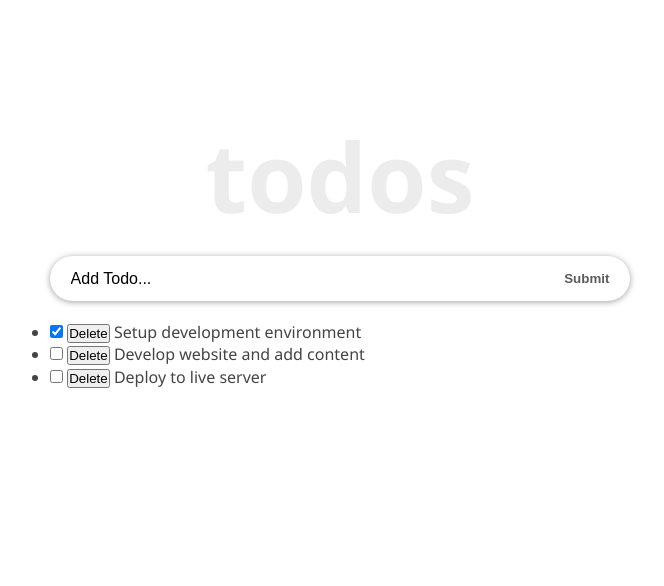
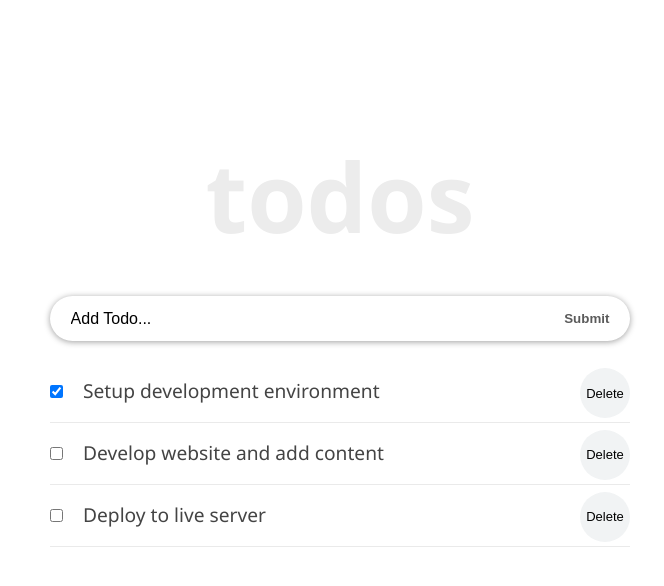
Before and after one commit to ndorrh/Math_Magicians, a React (Create React App) app: page / in a window 1280 px wide. Shown: the top 586 px of the page, without its empty margins (300-964 px from the left). Built offline with nearby package versions, Linux system fonts and the light colour scheme.

Commit message:
Add Style to App

```diff
--- a/package.json
+++ b/package.json
@@ -6,6 +6,7 @@
     "@testing-library/jest-dom": "^5.16.5",
     "@testing-library/react": "^13.4.0",
     "@testing-library/user-event": "^13.5.0",
+    "node-sass": "^7.0.3",
     "react": "^18.2.0",
     "react-dom": "^18.2.0",
     "react-scripts": "5.0.1",
--- a/src/components/Header.js
+++ b/src/components/Header.js
@@ -1,7 +1,11 @@
 import React from 'react';
 
+const headerStyle = {
+  padding: '20px 0',
+  lineHeight: '1.5em',
+};
 const Header = () => (
-  <header>
+  <header style={headerStyle}>
     <h1
       style={{
         fontSize: '6rem',
--- a/src/components/TodoItem.js
+++ b/src/components/TodoItem.js
@@ -1,15 +1,17 @@
 /* eslint-disable react/prop-types */
 import React from 'react';
+import styles from './moduleCss/TodoItem.module.css';
 
 // eslint-disable-next-line react/prefer-stateless-function
 class TodoItem extends React.Component {
   render() {
     const { todo, handleChangeProps, deleteTodo } = this.props;
     return (
-      <li>
+      <li className={styles.item}>
         {' '}
         <input
           type="checkbox"
+          className={styles.checkbox}
           checked={todo.completed}
           onChange={() => handleChangeProps(todo.id)}
         />
--- /dev/null
+++ b/src/components/moduleCss/TodoItem.module.css
@@ -0,0 +1,23 @@
+.item {
+  font-size: 1.2rem;
+  list-style-type: none;
+  padding: 17px 0;
+  border-bottom: 1px solid #eaeaea;
+}
+
+.checkbox {
+  margin-right: 15px;
+}
+
+.item button {
+  font-size: 13px;
+  background: #f1f3f4;
+  border: none;
+  cursor: pointer;
+  float: right;
+  outline: none;
+  border-radius: 100px;
+  height: 50px;
+  width: 50px;
+  margin: -10px 0 0 10px;
+}
```
Also changed, not shown: 1 other file (tests, documents, lock files or other folders).
